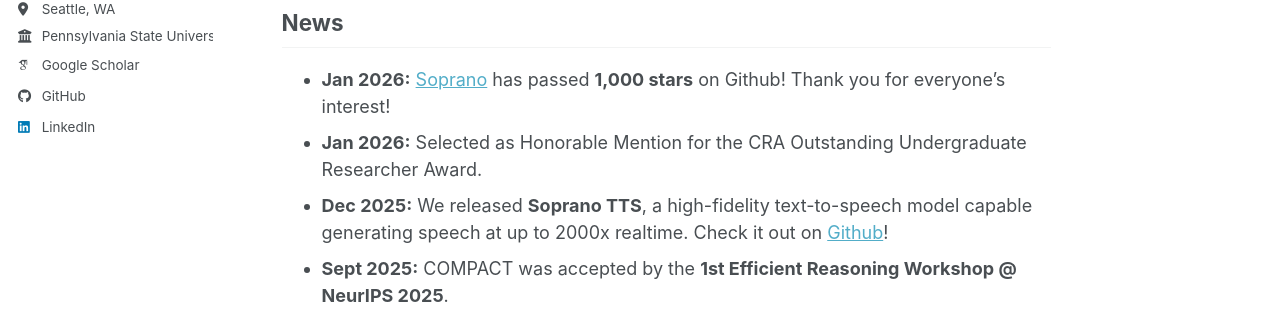
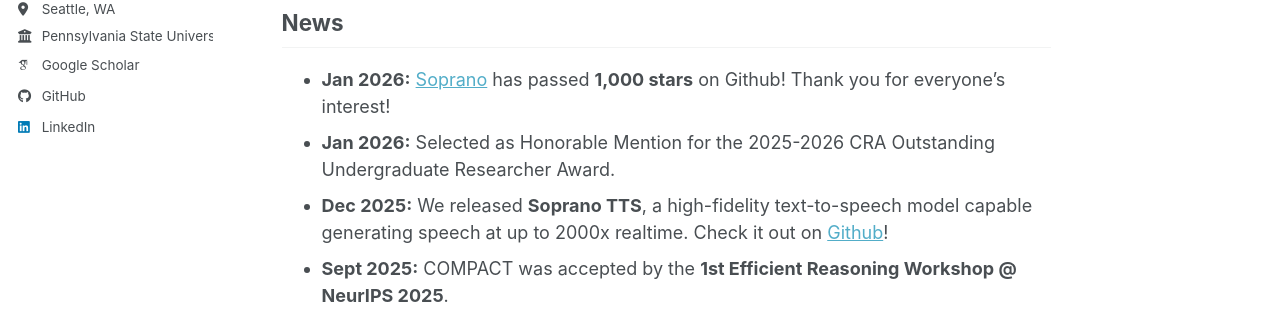
Before and after one commit to ekwek1/ekwek1.github.io, a Jekyll site: the page built from _pages/about.md, in a window 1280 px wide and 1346 px high. Shown: the part 377-702 px from the top of the window. Built offline with Jekyll 4.4.1, drawn with Linux system fonts in a browser that asks for light colours; some web fonts are replaced; a script bundle is joined from its source files by our own code; library files that are not in the unit come from our copies.

Commit message:
Update about.md

```diff
--- a/_pages/about.md
+++ b/_pages/about.md
@@ -15,7 +15,7 @@
 
 ## News
 - **Jan 2026:** [Soprano](https://github.com/ekwek1/soprano) has passed **1,000 stars** on Github! Thank you for everyone's interest!
-- **Jan 2026:** Selected as Honorable Mention for the CRA Outstanding Undergraduate Researcher Award.
+- **Jan 2026:** Selected as Honorable Mention for the 2025-2026 CRA Outstanding Undergraduate Researcher Award.
 - **Dec 2025:** We released **Soprano TTS**, a high-fidelity text-to-speech model capable generating speech at up to 2000x realtime. Check it out on [Github](https://github.com/ekwek1/soprano)!
 - **Sept 2025:** COMPACT was accepted by the **1st Efficient Reasoning Workshop @ NeurIPS 2025**.
 
```
